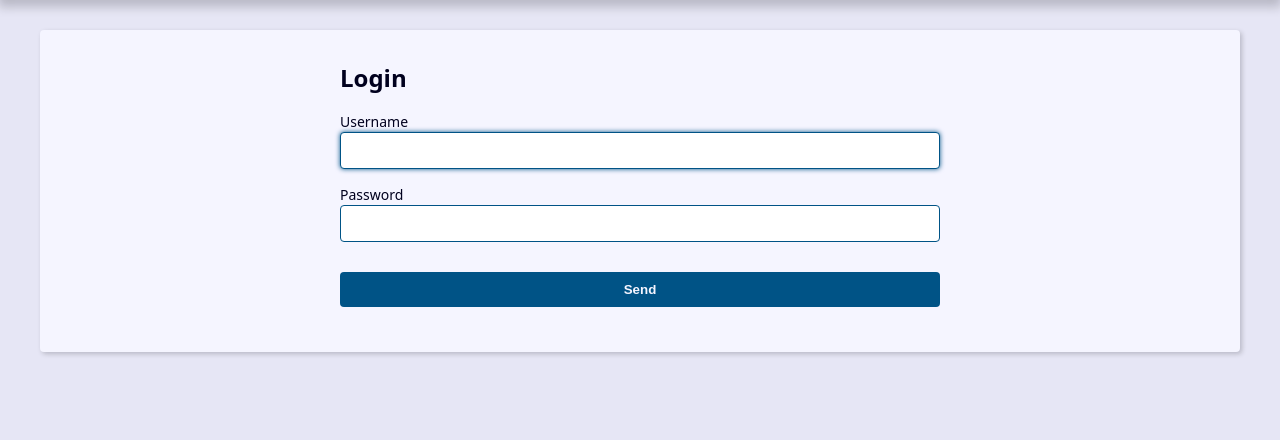
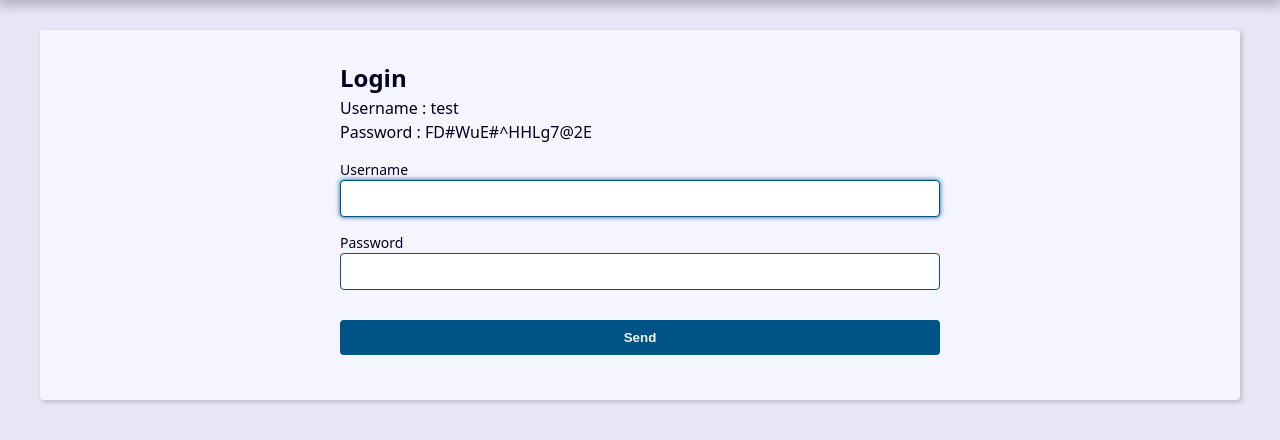
Before and after one commit to RafaelHGOliveira/agenda, a Django app: page /user/login/ in a window 1280 px wide. Shown: the part 189-629 px from the top of the page. Run offline with Django 4.2, Linux system fonts and the light colour scheme.

Commit message:
added login for testing

```diff
--- a/contact/templates/contact/login.html
+++ b/contact/templates/contact/login.html
@@ -12,6 +12,8 @@
         to logout
       </p>
     {% else %}
+    <p>Username : test</p>
+    <p>Password : FD#WuE#^HHLg7@2E</p>
       {% include 'contact/partials/_user-form.html' %}
     {% endif %}
 
```
